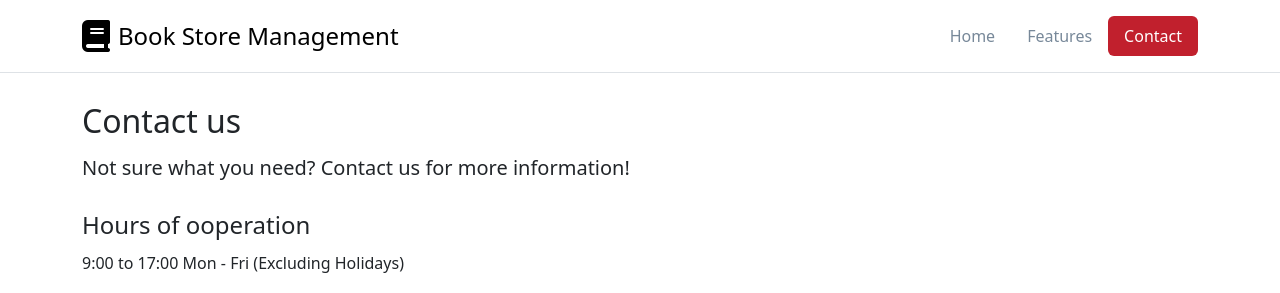
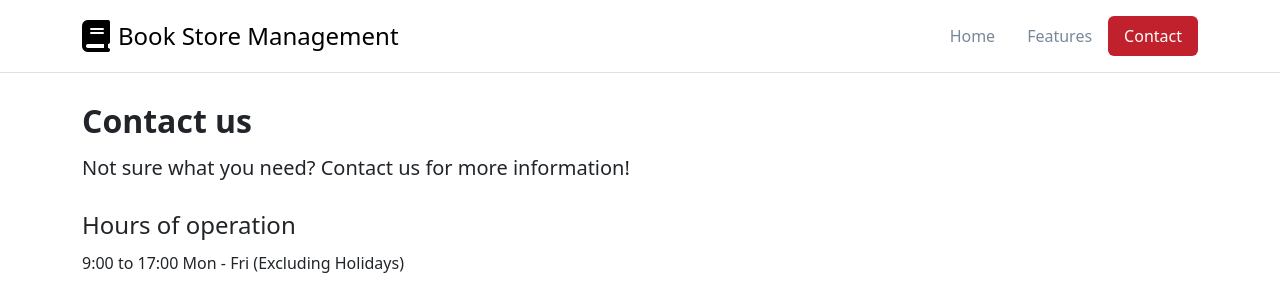
Before and after one commit to kritsanaphong-t/sales-page-book-store-management, a plain HTML site: page contact.html in a window 1280 px wide. Shown: the top 293 px of the page. Drawn offline with nearby package versions, Linux system fonts and the light colour scheme.

Commit message:
add font weight to title

```diff
--- a/contact.html
+++ b/contact.html
@@ -177,11 +177,11 @@
       </nav>
     </header>
     <main class="content container">
-      <div class="fs-2 mb-2">Contact us</div>
+      <div class="fs-2 mb-2 fw-bold">Contact us</div>
       <div class="fs-5 mb-4">
         Not sure what you need? Contact us for more information!
       </div>
-      <div class="fs-4 mb-2">Hours of ooperation</div>
+      <div class="fs-4 mb-2 fw-medium">Hours of operation</div>
       <div class="mb-4">9:00 to 17:00 Mon - Fri (Excluding Holidays)</div>
       <div>
         <div class="d-flex align-items-center gap-3">
```
